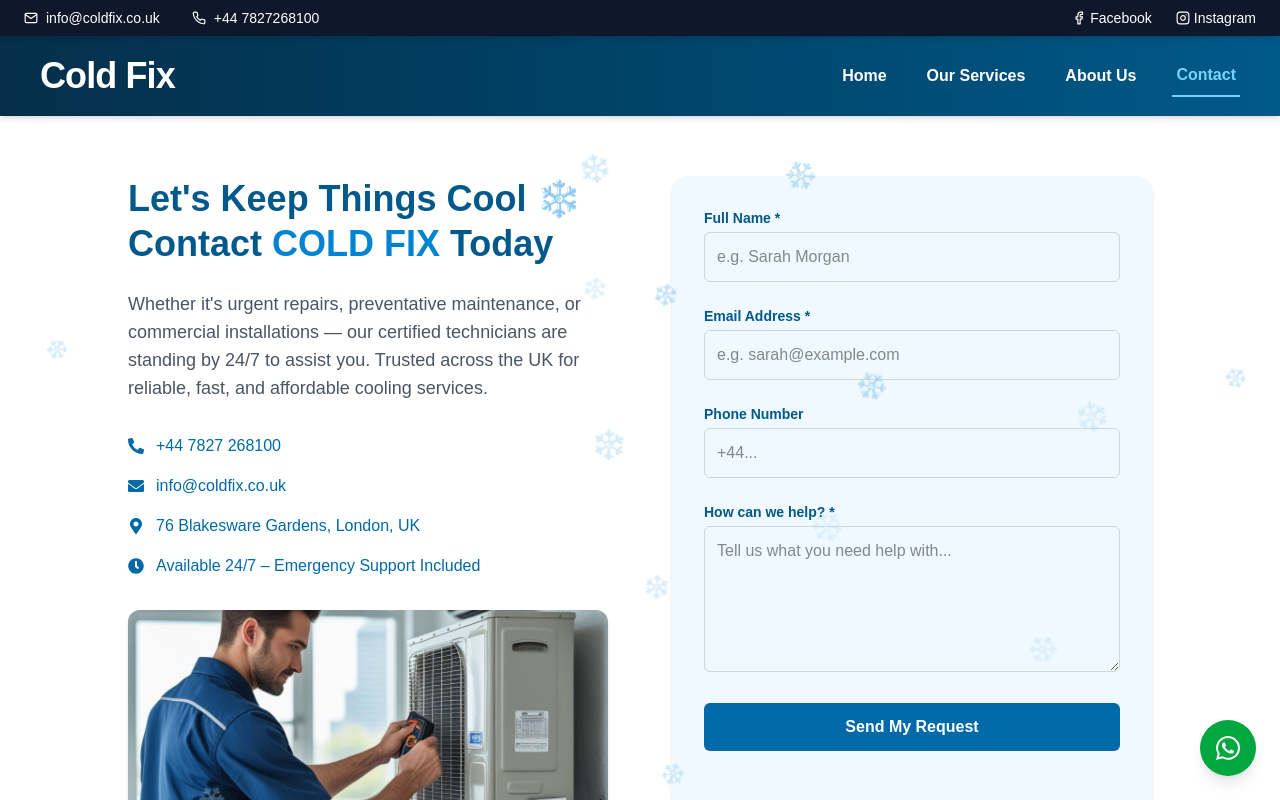
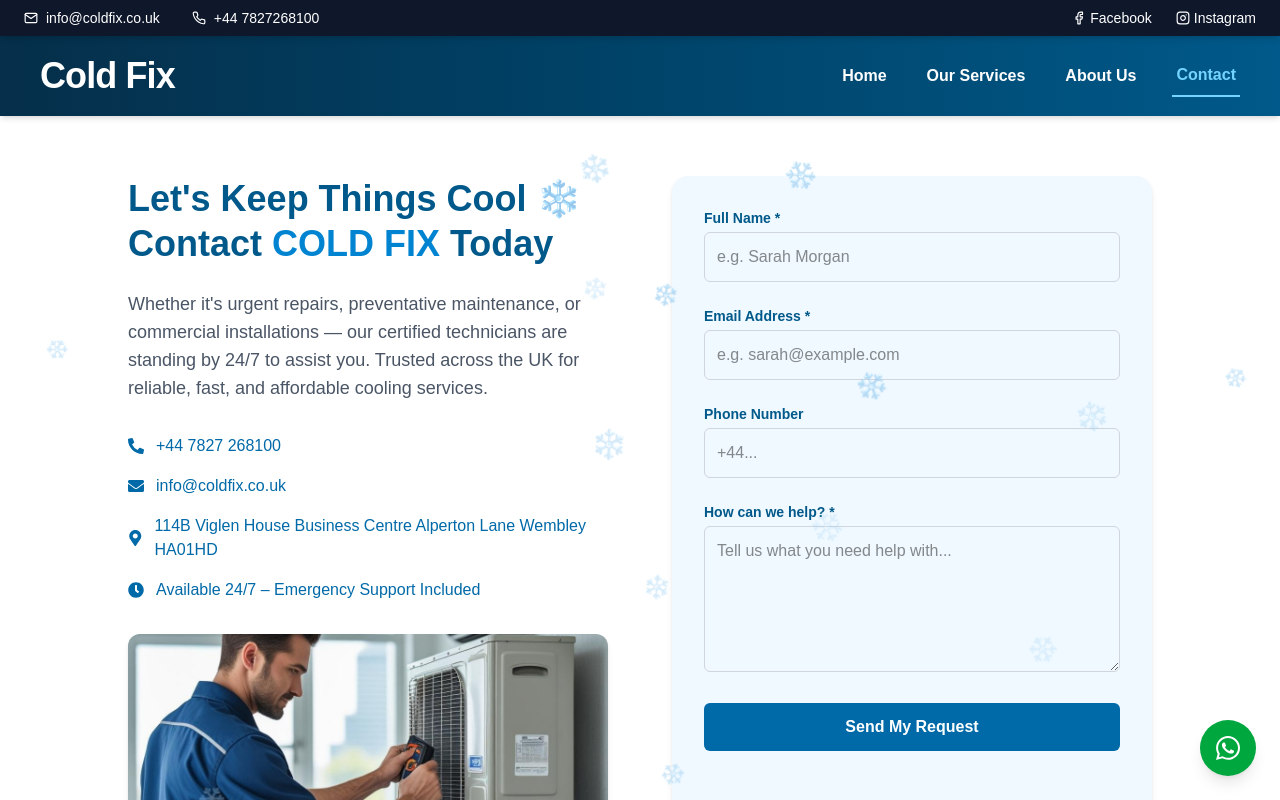
Before and after one commit to alikansoh/cold-fix, a Next.js app: page /contact in a window 1280 px wide. Shown: the top 800 px of the page. Built offline with nearby package versions, Linux system fonts and the light colour scheme.

Commit message:
Update page.jsx

```diff
--- a/src/app/contact/page.jsx
+++ b/src/app/contact/page.jsx
@@ -113,7 +113,10 @@ export default function ContactPage() {
             </p>
             <p className="flex items-center gap-3">
               <FaMapMarkerAlt aria-hidden="true" />
-              76 Blakesware Gardens, London, UK{" "}
+             114B Viglen House Business Centre
+Alperton Lane
+Wembley
+HA01HD{" "}
             </p>
             <p className="flex items-center gap-3">
               <FaClock aria-hidden="true" />
```
